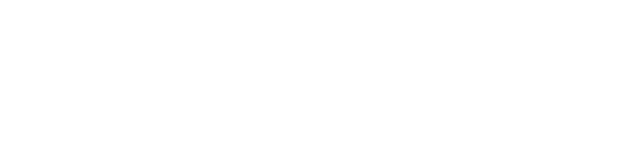
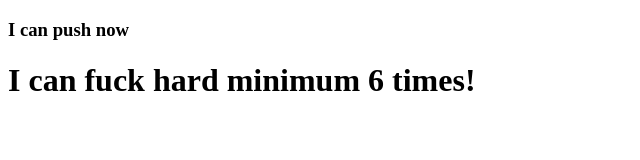
Before and after one commit to jotonsd/programming-hero-first-repo, a plain HTML site: page index.html in a window 1280 px wide. Shown: the whole page, without its empty margins (0-640 px from the left). Drawn offline with Linux system fonts and the light colour scheme.

Commit message:
Add header

```diff
--- a/index.html
+++ b/index.html
@@ -7,6 +7,7 @@
     <title>My first programming hero github repo </title>
 </head>
 <body>
-
+    <h3>I can push now</h3>
+    <h1>I can fuck hard minimum 6 times!</h1>
 </body>
 </html>
```
